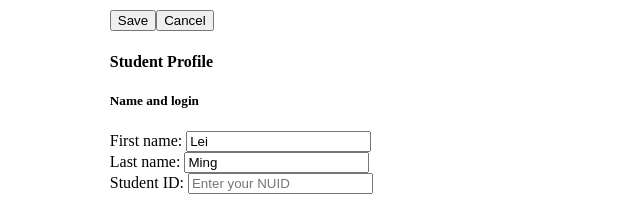
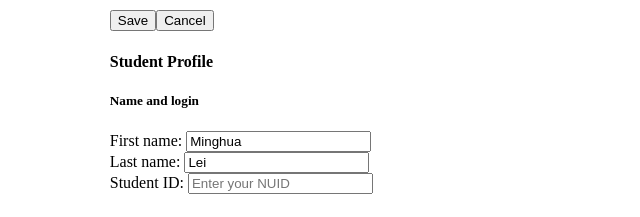
Before and after one commit to Fixlei/kambaz-next-js, a Next.js app: page /labs/lab1 in a window 1280 px wide. Shown: the part 4860-5077 px from the top of the page, without its empty margins (35-675 px from the left). Built offline with nearby package versions, Linux system fonts and the light colour scheme.

Commit message:
A1:fix first and last Name

```diff
--- a/app/labs/lab1/HeadingTags.tsx
+++ b/app/labs/lab1/HeadingTags.tsx
@@ -31,7 +31,7 @@ export default function HeadingTags() {
       </div>
       <div id="wd-your-heading"></div>
       <h4>Minghua Lei</h4>
-      Hi, I&apos;m Lei Ming, and I&apos;m currently learning{" "}
+      Hi, I&apos;m Minghua Lei, and I&apos;m currently learning{" "}
       <span id="wd-your-span">full-stack</span> web development in this course.
     </div>
   );
--- a/app/labs/lab1/forms/YourForm.tsx
+++ b/app/labs/lab1/forms/YourForm.tsx
@@ -12,10 +12,10 @@ export default function YourForm() {
       >
         <h5>Name and login</h5>
         <label htmlFor="wd-your-first-name">First name: </label>
-        <input type="text" id="wd-your-first-name" defaultValue="Lei" />
+        <input type="text" id="wd-your-first-name" defaultValue="Minghua" />
         <br />
         <label htmlFor="wd-your-last-name">Last name: </label>
-        <input type="text" id="wd-your-last-name" defaultValue="Ming" />
+        <input type="text" id="wd-your-last-name" defaultValue="Lei" />
         <br />
         <label htmlFor="wd-your-student-id">Student ID: </label>
         <input
```
